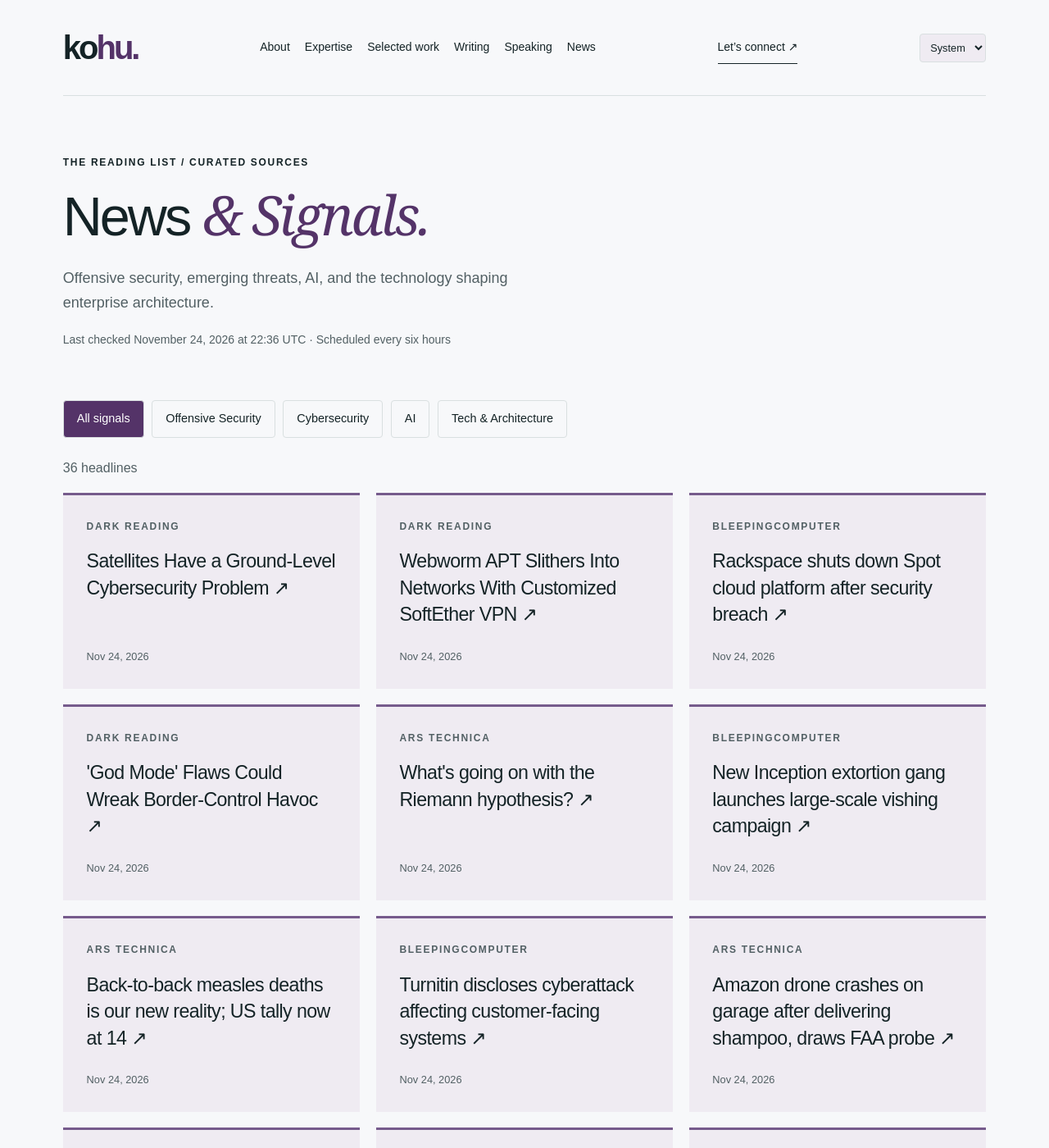
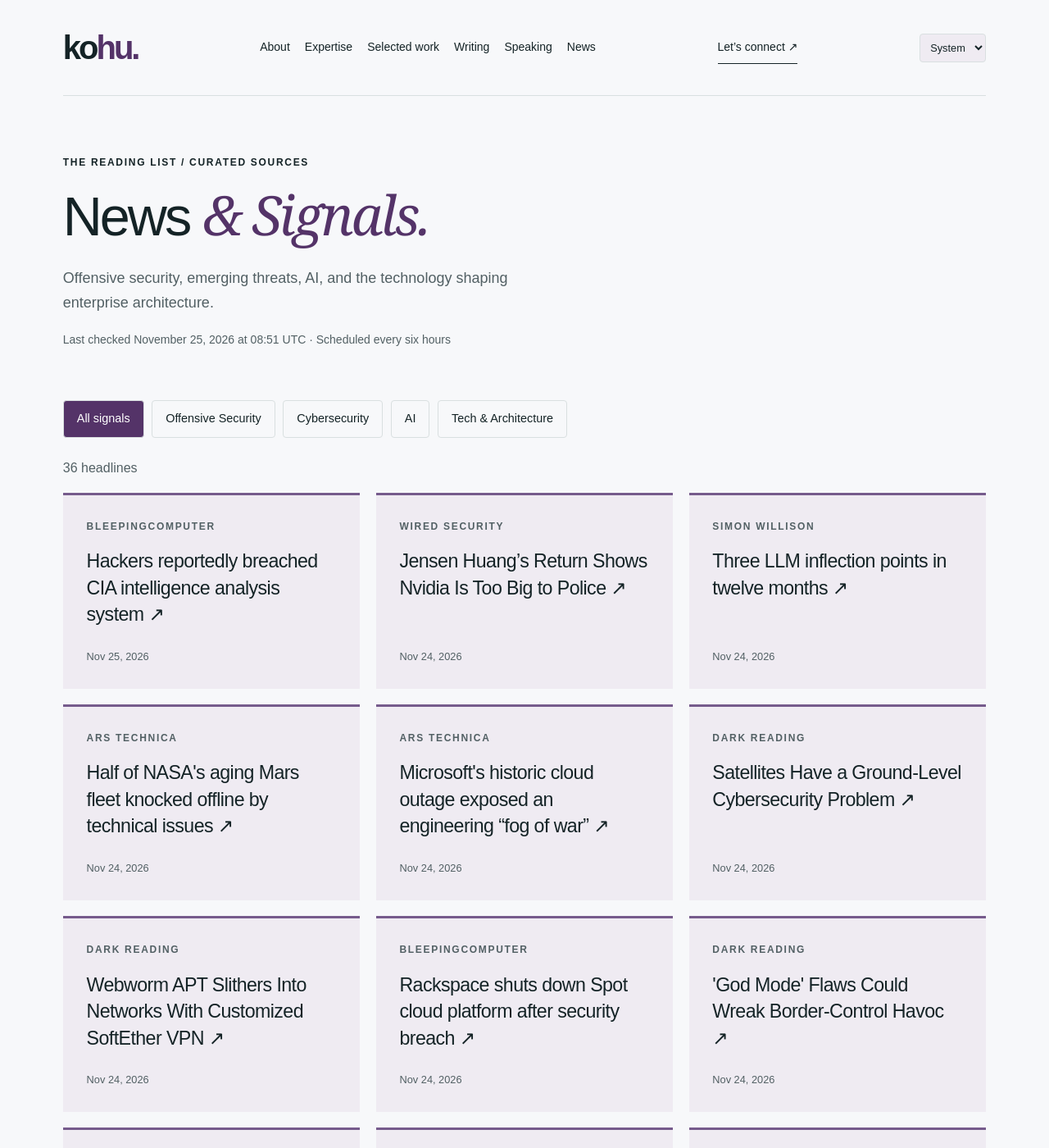
Before and after one commit to hntk/hntk.github.io, a Jekyll site: the page built from news/index.html, in a window 1280 px wide and 1400 px high. Shown: the whole window at 82% size. Built offline with Jekyll 4.4.1, drawn with Linux system fonts in a browser that asks for light colours; part of the change alters nothing that is shown; some of the changed text lies outside the part shown.

Commit message:
Refresh News and Signals

```diff
--- a/_data/news.json
+++ b/_data/news.json
@@ -1,6 +1,46 @@
 {
-  "updated": "2026-11-24T22:36:49.077073+00:00",
+  "updated": "2026-11-25T08:51:22.384704+00:00",
   "items": [
+    {
+      "title": "Hackers reportedly breached CIA intelligence analysis system",
+      "url": "https://www.bleepingcomputer.com/news/security/hackers-reportedly-breached-cia-intelligence-analysis-system/",
+      "published": "2026-11-25T07:45:03+00:00",
+      "source": "BleepingComputer",
+      "source_id": "bleepingcomputer",
+      "category": "cybersecurity"
+    },
+    {
+      "title": "Jensen Huang’s Return Shows Nvidia Is Too Big to Police",
+      "url": "https://www.wired.com/story/jensen-huang-nvidia-us-national-security-risks/",
+      "published": "2026-11-24T23:39:04+00:00",
+      "source": "WIRED Security",
+      "source_id": "wired",
+      "category": "cybersecurity"
+    },
+    {
+      "title": "Three LLM inflection points in twelve months",
+      "url": "https://simonwillison.net/2026/Nov/24/llm-inflection-points/",
+      "published": "2026-11-24T23:02:07+00:00",
+      "source": "Simon Willison",
+      "source_id": "simon-willison",
+      "category": "ai"
+    },
+    {
+      "title": "Half of NASA's aging Mars fleet knocked offline by technical issues",
+      "url": "https://arstechnica.com/space/2026/11/half-of-nasas-aging-mars-fleet-knocked-offline-by-technical-issues/",
+      "published": "2026-11-24T22:50:11+00:00",
+      "source": "Ars Technica",
+      "source_id": "ars-technica",
+      "category": "tech-architecture"
+    },
+    {
+      "title": "Microsoft's historic cloud outage exposed an engineering “fog of war”",
+      "url": "https://arstechnica.com/gadgets/2026/11/microsofts-historic-cloud-outage-exposed-an-engineering-fog-of-war/",
+      "published": "2026-11-24T22:36:28+00:00",
+      "source": "Ars Technica",
+      "source_id": "ars-technica",
+      "category": "tech-architecture"
+    },
     {
       "title": "Satellites Have a Ground-Level Cybersecurity Problem",
       "url": "https://www.darkreading.com/cyber-risk/satellites-ground-level-cybersecurity-problem",
@@ -50,30 +90,6 @@
       "category": "cybersecurity"
     },
     {
-      "title": "Back-to-back measles deaths is our new reality; US tally now at 14",
-      "url": "https://arstechnica.com/health/2026/11/measles-death-toll-rises-to-14-as-national-case-tally-nears-6000/",
-      "published": "2026-11-24T20:00:18+00:00",
-      "source": "Ars Technica",
-      "source_id": "ars-technica",
-      "category": "tech-architecture"
-    },
-    {
-      "title": "Turnitin discloses cyberattack affecting customer-facing systems",
-      "url": "https://www.bleepingcomputer.com/news/security/turnitin-discloses-cyberattack-affecting-customer-facing-systems/",
-      "published": "2026-11-24T18:59:52+00:00",
-      "source": "BleepingComputer",
-      "source_id": "bleepingcomputer",
-      "category": "cybersecurity"
-    },
-    {
-      "title": "Amazon drone crashes on garage after delivering shampoo, draws FAA probe",
-      "url": "https://arstechnica.com/gadgets/2026/11/faa-opens-probe-after-amazon-delivery-drone-clips-cable-crashes-into-garage/",
-      "published": "2026-11-24T18:47:57+00:00",
-      "source": "Ars Technica",
-      "source_id": "ars-technica",
-      "category": "tech-architecture"
-    },
-    {
       "title": "GPT 6.2 Astra Solves a Historical Mystery",
       "url": "https://simonwillison.net/2026/Nov/24/astra-historical-mystery/",
       "published": "2026-11-24T16:53:59+00:00",
@@ -109,14 +125,6 @@
       "title": "datasette-charts 0.2a0",
       "url": "https://simonwillison.net/2026/Nov/24/datasette-charts/",
       "published": "2026-11-24T04:24:29+00:00",
-      "source": "Simon Willison",
-      "source_id": "simon-willison",
-      "category": "ai"
-    },
-    {
-      "title": "datasette-agent 0.7a1",
-      "url": "https://simonwillison.net/2026/Nov/24/datasette-agent/",
-      "published": "2026-11-24T03:45:57+00:00",
       "source": "Simon Willison",
       "source_id": "simon-willison",
       "category": "ai"
@@ -168,14 +176,6 @@
       "source": "Hugging Face",
       "source_id": "hugging-face",
       "category": "ai"
-    },
-    {
-      "title": "The Outages Are Just Getting Started",
-      "url": "https://www.wired.com/story/brace-yourself-for-years-of-outage-chaos/",
-      "published": "2026-11-21T13:00:00+00:00",
-      "source": "WIRED Security",
-      "source_id": "wired",
-      "category": "cybersecurity"
     },
     {
       "title": "How Cloudflare WAF protects against ruby2shell (CVE-2026-132825)",
@@ -295,79 +295,79 @@
       "id": "ars-technica",
       "name": "Ars Technica",
       "status": "ok",
-      "last_success": "2026-11-24T22:36:49.077073+00:00"
+      "last_success": "2026-11-25T08:51:22.384704+00:00"
     },
     {
       "id": "bleepingcomputer",
       "name": "BleepingComputer",
       "status": "ok",
-      "last_success": "2026-11-24T22:36:49.077073+00:00"
+      "last_success": "2026-11-25T08:51:22.384704+00:00"
     },
     {
       "id": "cloudflare",
       "name": "Cloudflare",
       "status": "ok",
-      "last_success": "2026-11-24T22:36:49.077073+00:00"
+      "last_success": "2026-11-25T08:51:22.384704+00:00"
     },
     {
       "id": "dark-reading",
       "name": "Dark Reading",
       "status": "ok",
-      "last_success": "2026-11-24T22:36:49.077073+00:00"
+      "last_success": "2026-11-25T08:51:22.384704+00:00"
     },
     {
       "id": "hugging-face",
       "name": "Hugging Face",
       "status": "ok",
-      "last_success": "2026-11-24T22:36:49.077073+00:00"
+      "last_success": "2026-11-25T08:51:22.384704+00:00"
     },
     {
       "id": "microsoft-research",
       "name": "Microsoft Research",
       "status": "ok",
-      "last_success": "2026-11-24T22:36:49.077073+00:00"
+      "last_success": "2026-11-25T08:51:22.384704+00:00"
     },
     {
       "id": "nvidia",
       "name": "NVIDIA",
       "status": "ok",
-      "last_success": "2026-11-24T22:36:49.077073+00:00"
+      "last_success": "2026-11-25T08:51:22.384704+00:00"
     },
     {
       "id": "portswigger",
       "name": "PortSwigger Research",
       "status": "ok",
-      "last_success": "2026-11-24T22:36:49.077073+00:00"
+      "last_success": "2026-11-25T08:51:22.384704+00:00"
     },
     {
       "id": "schneier",
       "name": "Schneier on Security",
       "status": "ok",
-      "last_success": "2026-11-24T22:36:49.077073+00:00"
+      "last_success": "2026-11-25T08:51:22.384704+00:00"
     },
     {
       "id": "simon-willison",
       "name": "Simon Willison",
       "status": "ok",
-      "last_success": "2026-11-24T22:36:49.077073+00:00"
+      "last_success": "2026-11-25T08:51:22.384704+00:00"
     },
     {
       "id": "specterops",
       "name": "SpecterOps",
       "status": "ok",
-      "last_success": "2026-11-24T22:36:49.077073+00:00"
+      "last_success": "2026-11-25T08:51:22.384704+00:00"
     },
     {
       "id": "trail-of-bits",
       "name": "Trail of Bits",
       "status": "ok",
-      "last_success": "2026-11-24T22:36:49.077073+00:00"
+      "last_success": "2026-11-25T08:51:22.384704+00:00"
     },
     {
       "id": "wired",
       "name": "WIRED Security",
       "status": "ok",
-      "last_success": "2026-11-24T22:36:49.077073+00:00"
+      "last_success": "2026-11-25T08:51:22.384704+00:00"
     }
   ]
 }
```
